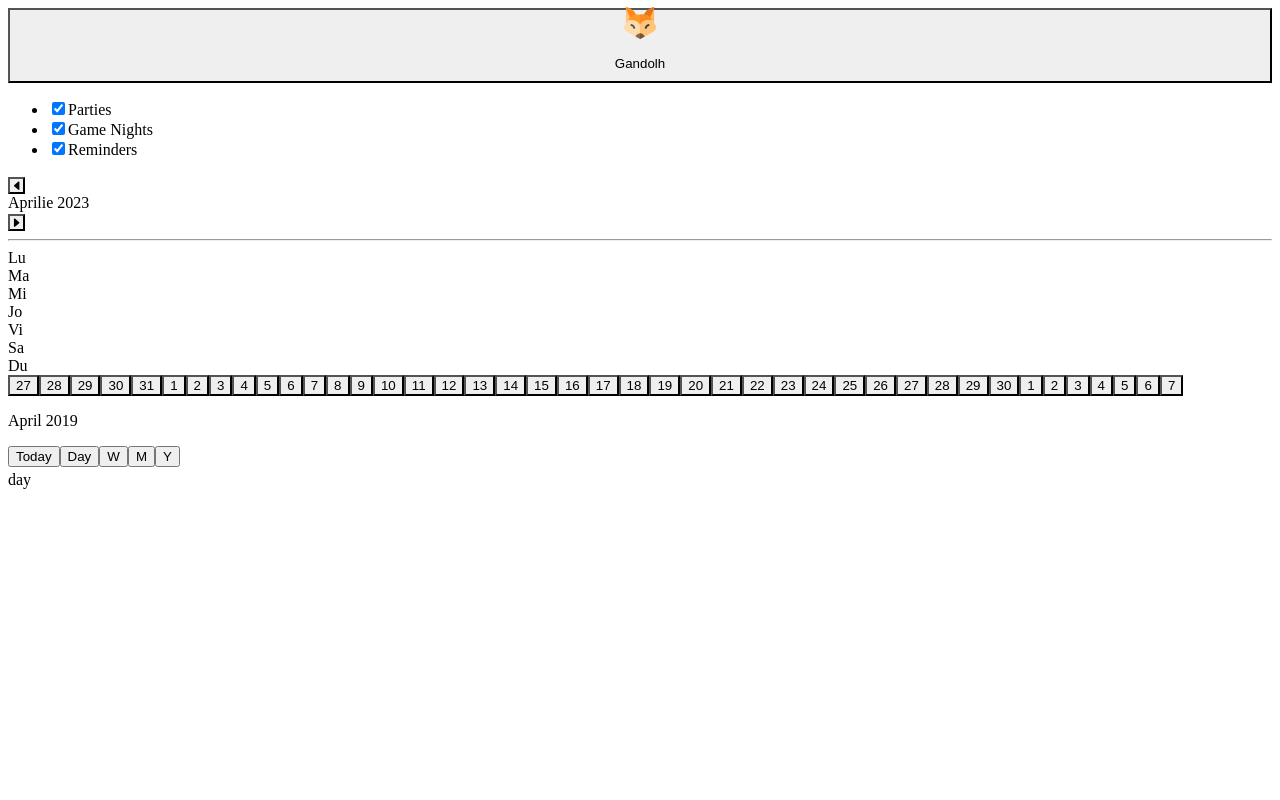
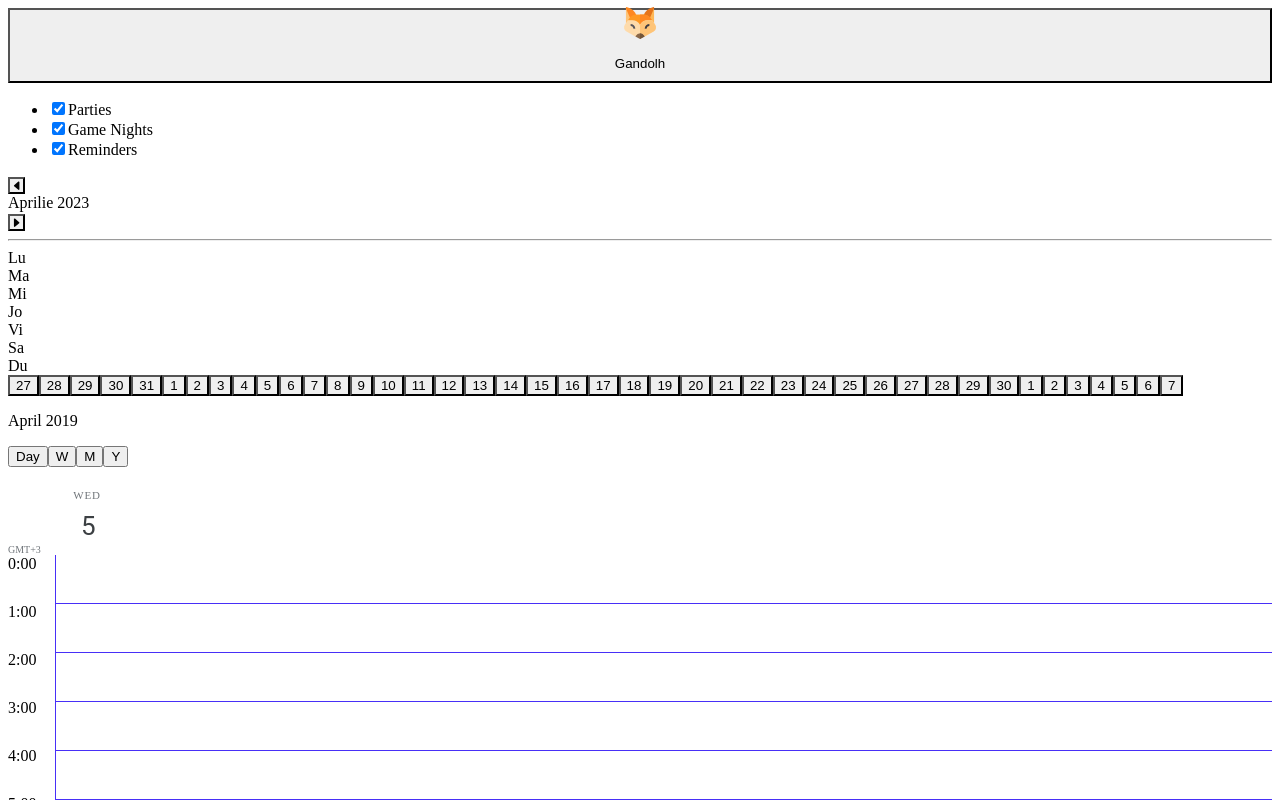
Before and after one commit to RANJITHROSAN17/mern-frontend, a Next.js app: page /mern-frontend/HomePage in a window 1280 px wide. Shown: the top 800 px of the page. Built offline with nearby package versions, Linux system fonts and the light colour scheme.

Commit message:
progress adaugat pentru dayView

```diff
--- a/@types/Calendar.ts
+++ b/@types/Calendar.ts
@@ -1,7 +1,7 @@
 import { CalendarShowTypes } from "./constants"
 
 //object keys
-type CalendarShowType = "Today" | "Day" | "Week" | "Month" | "Year"
+type CalendarShowType =  "Day" | "Week" | "Month" | "Year"
 
 export type { CalendarShowType}
 export {CalendarShowTypes}
--- a/@types/constants.ts
+++ b/@types/constants.ts
@@ -1,4 +1,4 @@
-export const DAY_NAMES = [ 'Lu', 'Ma', 'Mi', 'Jo', 'Vi', 'Sa', 'Du'];
+export const DAY_NAMES = ['Lu', 'Ma', 'Mi', 'Jo', 'Vi', 'Sa', 'Du'];
 export const SHORT_MONTH_NAMES = [
     'Ian',
     'Feb',
@@ -30,9 +30,8 @@ export const FULL_MONTH_NAMES = [
 
 
 export const CalendarShowTypes = {
-    Today : "Today",
-    Day : "Day",
-    Week : "W",
-    Month  : "M",
-    Year : "Y",
-  }
+    Day: "Day",
+    Week: "W",
+    Month: "M",
+    Year: "Y",
+}
--- a/components/molecules/Calendar/Calendar.tsx
+++ b/components/molecules/Calendar/Calendar.tsx
@@ -1,14 +1,11 @@
 import React,{useState,useEffect} from 'react'
-import { emptyView, TodayView, DayView, WeekView, MonthView, YearView } from './index';
+import { EmptyView, DayView, WeekView, MonthView, YearView } from './index';
 const Calendar = ({ShowType}) => {
     type CalendarView =  React.ReactNode;
-    const [currentView, setCurrentView] = useState<CalendarView>(emptyView);
+    const [currentView, setCurrentView] = useState<CalendarView>(EmptyView);
     useEffect(() => {
-        let view = emptyView
+        let view = EmptyView
         switch (ShowType) {
-            case "Today":
-                view = TodayView;
-                break;
             case "Day":
                 view = DayView;
                 break;
--- a/components/molecules/Calendar/DayView.tsx
+++ b/components/molecules/Calendar/DayView.tsx
@@ -1,6 +1,23 @@
+import styles from '../../../styles/MainCalendar.module.css';
+
+
+
 const DayView = () =>{
+    const hours = [0,1,2,3,4,5,6,7,8,9,10,11,12,13,14,15,16,17,18,19,20,21,22,23]
+
     return <>
-    day
+    <div style={{display:'grid', gridTemplateColumns: '48px 1fr', gridTemplateRows: '84px 1fr'}}>
+        <div style={{color: '#70757a',fontSize: '10px', display:'flex', alignItems:'flex-end'}}>GMT+3</div>
+        <div style={{marginLeft:'8px', width:'fit-content'}}>
+            <div className={styles.day__name}>Wed</div><div className={styles.day__number}>5</div>
+        </div>
+        <div style={{borderRight:'1px solid #482ff7'}}>
+            {hours.map((hour) => { return <div style={{height: '48px'}}>{hour}:00</div> })}
+        </div>
+        <div>
+            {hours.map((hour) => { return <div style={{borderBottom: '1px solid #482ff7', height: '48px'}}></div> })}
+        </div>
+    </div>
     </>
     }
     export default DayView
--- a/components/molecules/Calendar/TodayView.tsx
+++ /dev/null
@@ -1,6 +0,0 @@
-const TodayView = () =>{
-    return <>
-       today
-       </>
-   }
-   export default TodayView;
--- a/components/molecules/Calendar/index.js
+++ b/components/molecules/Calendar/index.js
@@ -1,9 +1,8 @@
-import emptyView from './EmptyView';
-import TodayView from './TodayView';
+import EmptyView from './EmptyView';
 import DayView from './DayView';
 import WeekView from './WeekView';
 import MonthView from './MonthView';
 import YearView from './YearView';
 import Calendar from './Calendar';
 import CalendarNavBar from './CalendarNavBar';
-export { Calendar, CalendarNavBar, emptyView, TodayView, DayView, WeekView,MonthView, YearView}
+export { Calendar, CalendarNavBar, EmptyView, DayView, WeekView,MonthView, YearView}
--- a/styles/MainCalendar.module.css
+++ b/styles/MainCalendar.module.css
@@ -2,3 +2,42 @@
     display: grid;
     grid-template-rows: 75px 1fr;
 }
+.day__name{
+        line-height: 32px;
+        position: relative;
+        z-index: 5;
+        color: #70757a;
+        font-size: 11px;
+        font-weight: 500;
+        letter-spacing: .8px;
+        margin-left: 0;
+        margin-top: 8px;
+        text-transform: uppercase;
+        text-align: center;
+}
+
+.day__number{
+    color: #70757a;
+        position: relative;
+        z-index: 5;
+        font-size: 26px;
+        letter-spacing: -2.6px;
+        border-radius: 100%;
+        color: rgb(60,64,67);
+        font-family: "Google Sans",Roboto,Arial,sans-serif;
+        line-height: 46px;
+        height: 46px;
+        margin-left: auto;
+        margin-right: auto;
+        margin-top: -8px;
+        width: 46px;
+        display: -moz-box;
+        display: flex;
+        -moz-box-orient: vertical;
+        -moz-box-direction: normal;
+        flex-direction: column;
+        -moz-box-pack: center;
+        justify-content: center;
+        font-weight: 400;
+        text-align: center;
+}
```
